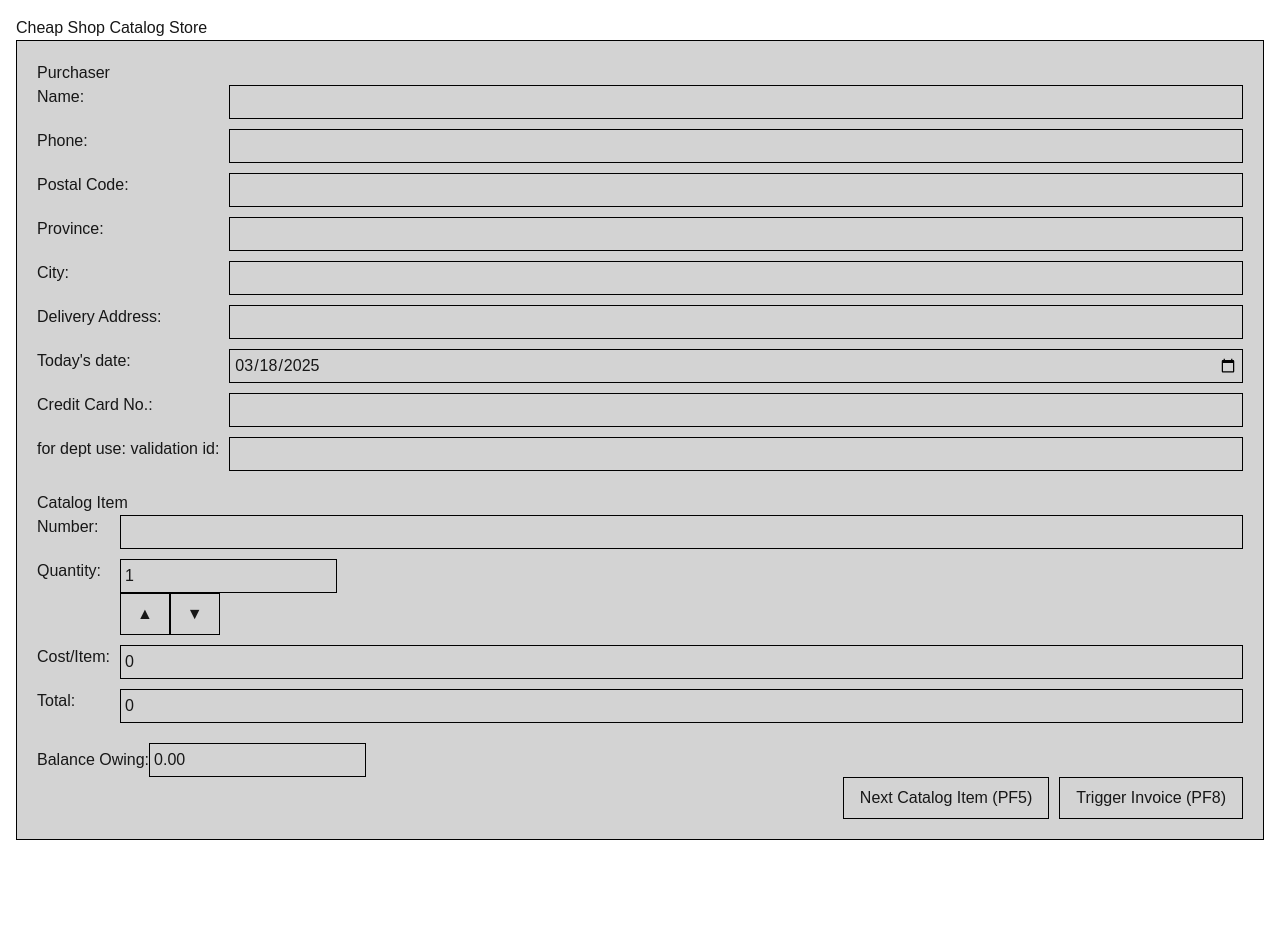
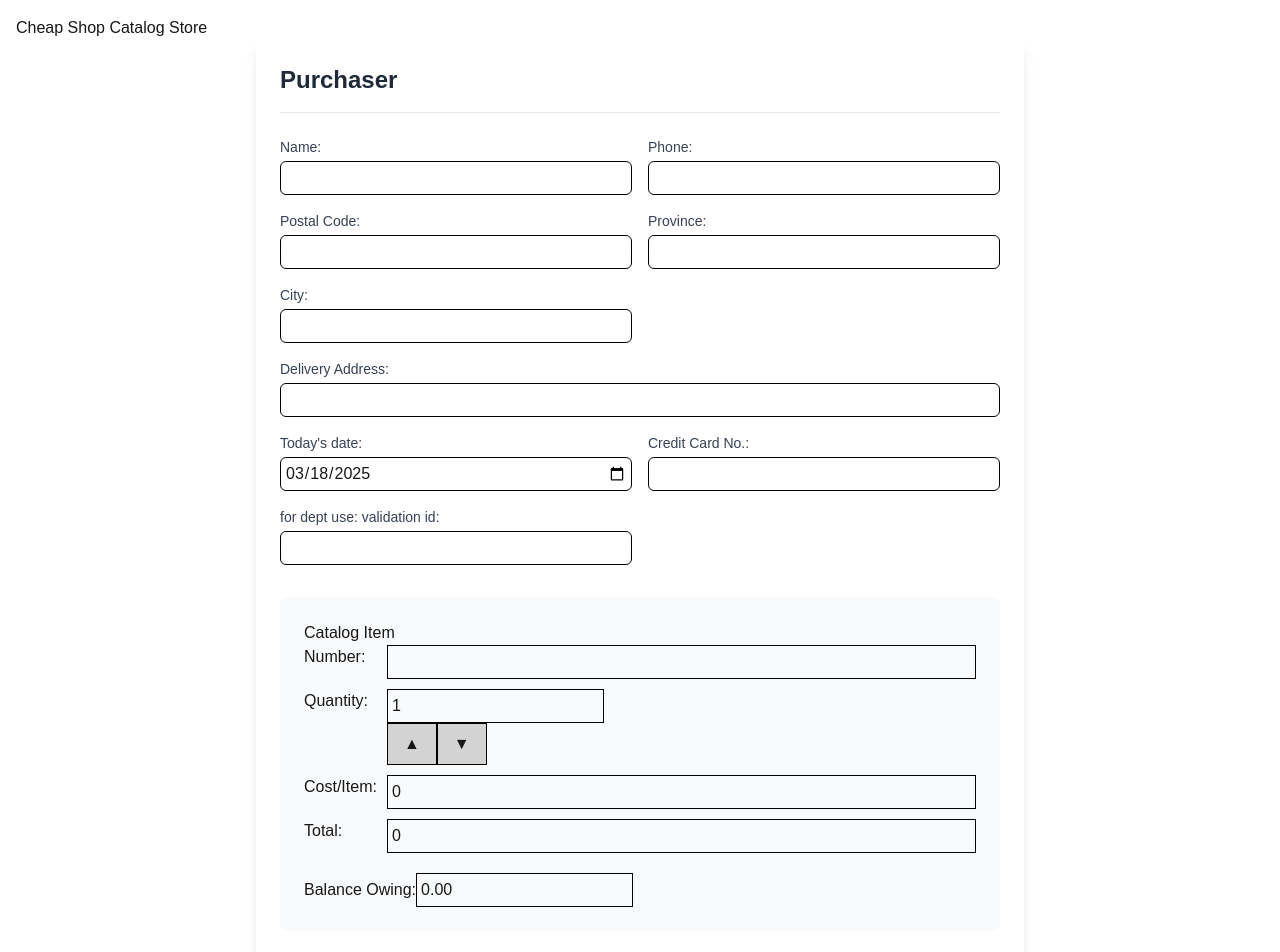
Before and after one commit to cankocakulak/496, a Next.js app: page /cheap-shop in a window 1280 px wide. Shown: the top 952 px of the page. Before the commit the page ends 856 px from the top, so only its background shows below. Built offline with nearby package versions, Linux system fonts and the light colour scheme.

Commit message:
more work on cheap shop designs+

```diff
--- a/src/components/AdditionalItemForm.tsx
+++ b/src/components/AdditionalItemForm.tsx
@@ -12,19 +12,49 @@ export const AdditionalItemForm = () => {
 
   const [balanceOwing, setBalanceOwing] = useState(0);
 
+  const handleNextItem = () => {
+    if (confirm('Add another item to the order?')) {
+      setItem({
+        itemNumber: '',
+        quantity: 1,
+        costPerItem: 0,
+        total: 0
+      });
+    }
+  };
+
+  const handleTriggerInvoice = () => {
+    if (confirm('Generate invoice for this order?')) {
+      alert(`Invoice generated! Total: $${balanceOwing + item.total}`);
+    }
+  };
+
   return (
-    <div className="additional-item-form">
-      <CatalogItemSection
-        item={item}
-        balanceOwing={balanceOwing}
-        onItemChange={setItem}
-      />
+    <div className="max-w-2xl mx-auto bg-white rounded-lg shadow-lg p-6">
+      <div className="border-b border-gray-200 pb-4 mb-6">
+        <h2 className="text-2xl font-semibold text-gray-800">Additional Item</h2>
+      </div>
 
-      <div className="actions">
-        <button onClick={() => confirm("Add another item to the order?")}>
+      <div className="bg-gray-50 rounded-lg p-6 mb-6">
+        <CatalogItemSection
+          item={item}
+          balanceOwing={balanceOwing}
+          onItemChange={setItem}
+        />
+      </div>
+
+      {/* Action Buttons */}
+      <div className="flex justify-end space-x-4">
+        <button
+          onClick={handleNextItem}
+          className="px-4 py-2 bg-blue-500 text-white rounded-md hover:bg-blue-600 focus:outline-none focus:ring-2 focus:ring-blue-500 focus:ring-offset-2"
+        >
           Next Catalog Item (PF8)
         </button>
-        <button onClick={() => confirm("Generate invoice for this order?")}>
+        <button
+          onClick={handleTriggerInvoice}
+          className="px-4 py-2 bg-green-500 text-white rounded-md hover:bg-green-600 focus:outline-none focus:ring-2 focus:ring-green-500 focus:ring-offset-2"
+        >
           Trigger Invoice (PF5)
         </button>
       </div>
--- a/src/components/CatalogItemSection.tsx
+++ b/src/components/CatalogItemSection.tsx
@@ -24,7 +24,7 @@ export const CatalogItemSection = ({ item, balanceOwing, onItemChange }: Catalog
               <div className="quantity-input">
                 <input
                   type={field.type}
-                  min={field.min}
+                  min={field.props?.min}
                   value={item[field.name]}
                   onChange={(e) => {
                     const value = e.target.value;
@@ -40,7 +40,7 @@ export const CatalogItemSection = ({ item, balanceOwing, onItemChange }: Catalog
                       onItemChange({ ...item, [field.name]: value });
                     }
                   }}
-                  readOnly={field.readOnly}
+                  readOnly={field.props?.readOnly}
                 />
                 {field.hasSpinners && (
                   <div className="spinners">
@@ -52,7 +52,7 @@ export const CatalogItemSection = ({ item, balanceOwing, onItemChange }: Catalog
             ) : (
               <input
                 type={field.type}
-                step={field.step}
+                step={field.props?.step}
                 value={item[field.name]}
                 onChange={(e) => {
                   const value = e.target.value;
@@ -68,7 +68,7 @@ export const CatalogItemSection = ({ item, balanceOwing, onItemChange }: Catalog
                     onItemChange({ ...item, [field.name]: value });
                   }
                 }}
-                readOnly={field.readOnly}
+                readOnly={field.props?.readOnly}
               />
             )}
           </React.Fragment>
--- a/src/components/DrawingEditor.tsx
+++ b/src/components/DrawingEditor.tsx
@@ -1,7 +1,7 @@
 "use client";
 
 import { useRef, useState, useEffect, MouseEvent } from 'react';
-import { ShapeRegistry, ShapeType, Shape } from '@/models/shapes/ShapeRegistry';
+import { ShapeRegistry, ShapeType, Shape } from '@/models/ShapeRegistry';
 
 type Mode = ShapeType | 'select' | 'erase';
 
--- a/src/components/OrderForm.tsx
+++ b/src/components/OrderForm.tsx
@@ -1,7 +1,8 @@
 import React, { useState } from 'react';
 import { PurchaserInfo, CatalogItem } from '@/models/types';
 import { CatalogItemSection } from './CatalogItemSection';
-import { PURCHASER_FIELDS } from '@/models/formFields';
+import { PURCHASER_FIELDS, CATALOG_ITEM_FIELDS } from '@/models/formFields';
+import { PurchaserInfoSection } from '@/components/PurchaserInfoSection';
 
 interface OrderFormProps {
   onNextItem: () => void;
@@ -30,37 +31,31 @@ export const OrderForm = ({ onNextItem }: OrderFormProps) => {
   const [balanceOwing, setBalanceOwing] = useState(0);
 
   return (
-    <div className="order-form">
-      <section className="purchaser-info">
-        <h2>Purchaser</h2>
-        <div className="form-grid">
-          {PURCHASER_FIELDS.map(field => (
-            <React.Fragment key={field.name}>
-              <label>{field.label}</label>
-              <input
-                type={field.type}
-                value={purchaserInfo[field.name]}
-                onChange={(e) => setPurchaserInfo({
-                  ...purchaserInfo,
-                  [field.name]: e.target.value
-                })}
+    <div className="max-w-3xl mx-auto bg-white rounded-lg shadow-lg p-6">
+      <PurchaserInfoSection
+        purchaserInfo={purchaserInfo}
+        onPurchaserInfoChange={setPurchaserInfo}
       />
-            </React.Fragment>
-          ))}
-        </div>
-      </section>
 
+      <div className="bg-gray-50 rounded-lg p-6 mb-6">
         <CatalogItemSection
           item={currentItem}
           balanceOwing={balanceOwing}
           onItemChange={setCurrentItem}
         />
+      </div>
 
-      <div className="actions">
-        <button onClick={onNextItem}>
+      <div className="flex justify-end space-x-4">
+        <button
+          onClick={onNextItem}
+          className="px-4 py-2 bg-blue-500 text-white rounded-md hover:bg-blue-600 focus:outline-none focus:ring-2 focus:ring-blue-500 focus:ring-offset-2"
+        >
           Next Catalog Item (PF5)
         </button>
-        <button onClick={() => confirm("Generate invoice for this order?")}>
+        <button
+          onClick={() => confirm("Generate invoice for this order?")}
+          className="px-4 py-2 bg-green-500 text-white rounded-md hover:bg-green-600 focus:outline-none focus:ring-2 focus:ring-green-500 focus:ring-offset-2"
+        >
           Trigger Invoice (PF8)
         </button>
       </div>
--- /dev/null
+++ b/src/components/PurchaserInfoSection.tsx
@@ -0,0 +1,40 @@
+import React from 'react';
+import { PurchaserInfo } from '@/models/types';
+import { PURCHASER_FIELDS } from '@/models/formFields';
+
+interface PurchaserInfoSectionProps {
+  purchaserInfo: PurchaserInfo;
+  onPurchaserInfoChange: (info: PurchaserInfo) => void;
+}
+
+export const PurchaserInfoSection = ({
+  purchaserInfo,
+  onPurchaserInfoChange
+}: PurchaserInfoSectionProps) => {
+  return (
+    <section>
+      <div className="border-b border-gray-200 pb-4 mb-6">
+        <h2 className="text-2xl font-semibold text-gray-800">Purchaser</h2>
+      </div>
+
+      <div className="grid grid-cols-2 gap-4 mb-8">
+        {PURCHASER_FIELDS.map(field => (
+          <div key={field.name} className={`${field.name === 'deliveryAddress' ? 'col-span-2' : ''}`}>
+            <label className="block text-sm font-medium text-gray-700 mb-1">
+              {field.label}
+            </label>
+            <input
+              type={field.type}
+              className="w-full px-3 py-2 border border-gray-300 rounded-md focus:outline-none focus:ring-2 focus:ring-blue-500"
+              value={purchaserInfo[field.name]}
+              onChange={(e) => onPurchaserInfoChange({
+                ...purchaserInfo,
+                [field.name]: e.target.value
+              })}
+            />
+          </div>
+        ))}
+      </div>
+    </section>
+  );
+};
--- a/src/models/formFields.ts
+++ b/src/models/formFields.ts
@@ -16,20 +16,20 @@ export const CATALOG_ITEM_FIELDS = [
     name: 'quantity',
     label: 'Quantity:',
     type: 'number',
-    min: 1,
+    props: { min: 1 },
     hasSpinners: true
   },
   {
     name: 'costPerItem',
     label: 'Cost/Item:',
     type: 'number',
-    step: '0.01'
+    props: { step: '0.01' }
   },
   {
     name: 'total',
     label: 'Total:',
     type: 'text',
-    readOnly: true
+    props: { readOnly: true }
   }
 ];
 
--- a/src/models/types.ts
+++ b/src/models/types.ts
@@ -5,9 +5,10 @@ export interface PurchaserInfo {
     province: string;
     city: string;
     deliveryAddress: string;
-    todaysDate: Date;
+    todaysDate: string;
     creditCardNo: string;
     validationId: string;
+    [key: string]: string;
   }
 
   export interface CatalogItem {
@@ -15,6 +16,7 @@ export interface PurchaserInfo {
     quantity: number;
     costPerItem: number;
     total: number;
+    [key: string]: string | number;
   }
 
   export interface Order {
```
Also changed, not shown: src/models/ShapeRegistry.ts (renamed from src/models/shapes/ShapeRegistry.ts). Lines whose indentation alone changed are shown as unchanged.
